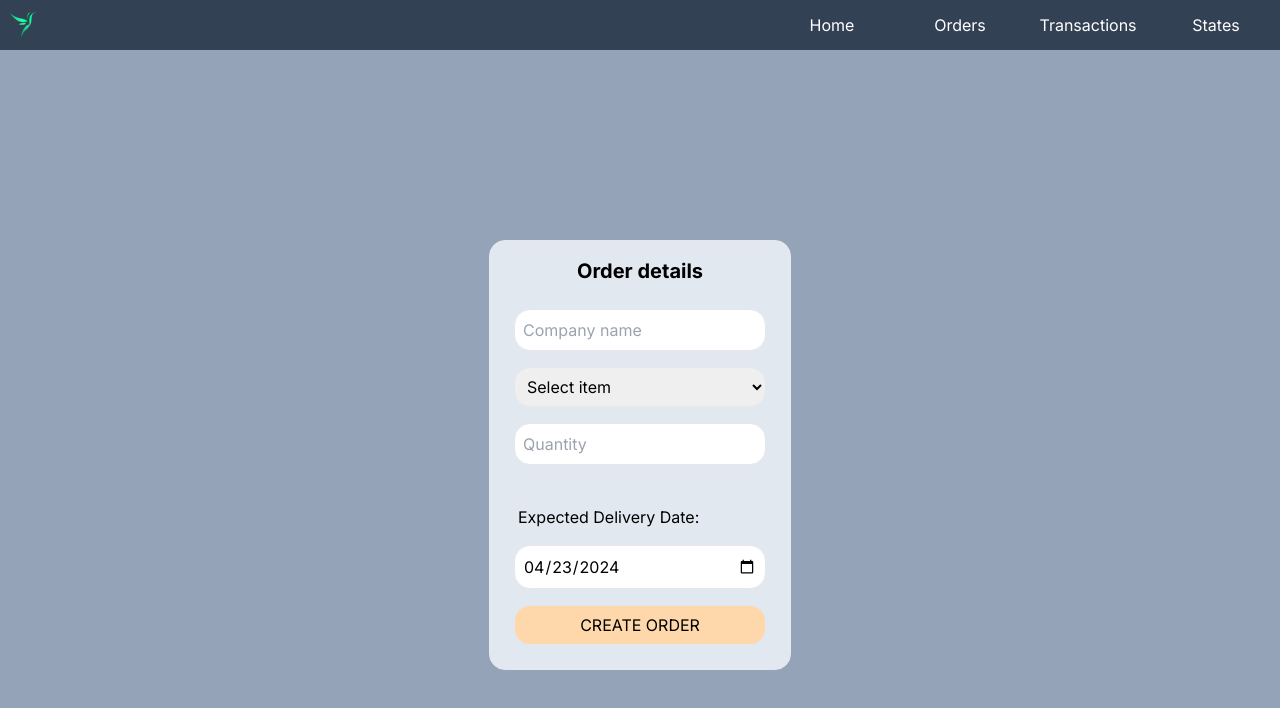
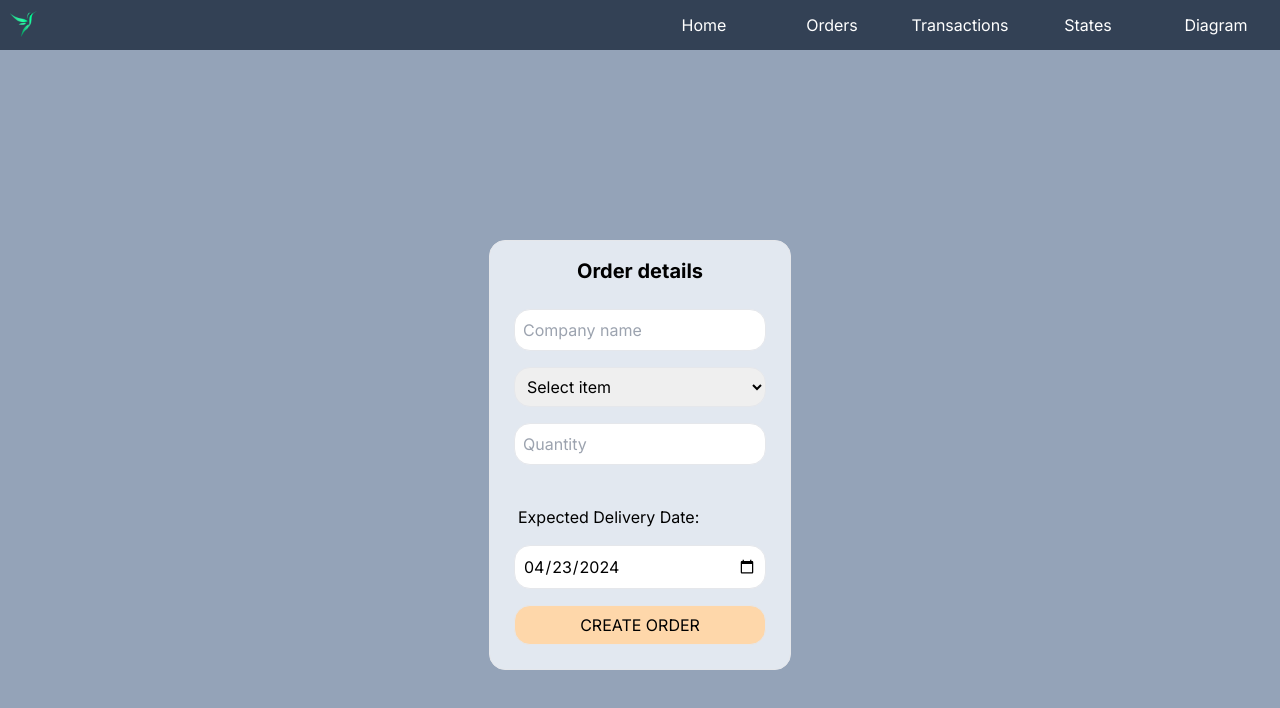
Before and after one commit to dexinho/andrew-prediction, a Next.js app: page / in a window 1280 px wide. Shown: the top 708 px of the page. Built offline with nearby package versions, Linux system fonts and the light colour scheme; no server answers.

Commit message:
added Diagram

```diff
--- a/src/utility/navlinks.ts
+++ b/src/utility/navlinks.ts
@@ -15,4 +15,8 @@ export const navlinks = [
     path: "/states",
     title: "States",
   },
+  {
+    path: "/diagram",
+    title: "Diagram",
+  },
 ];
```
